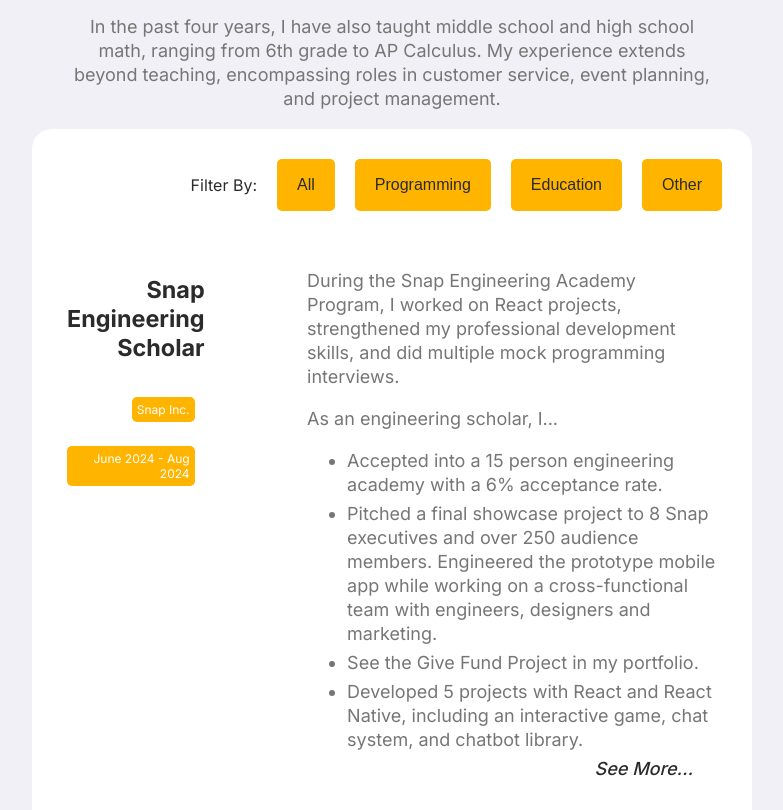
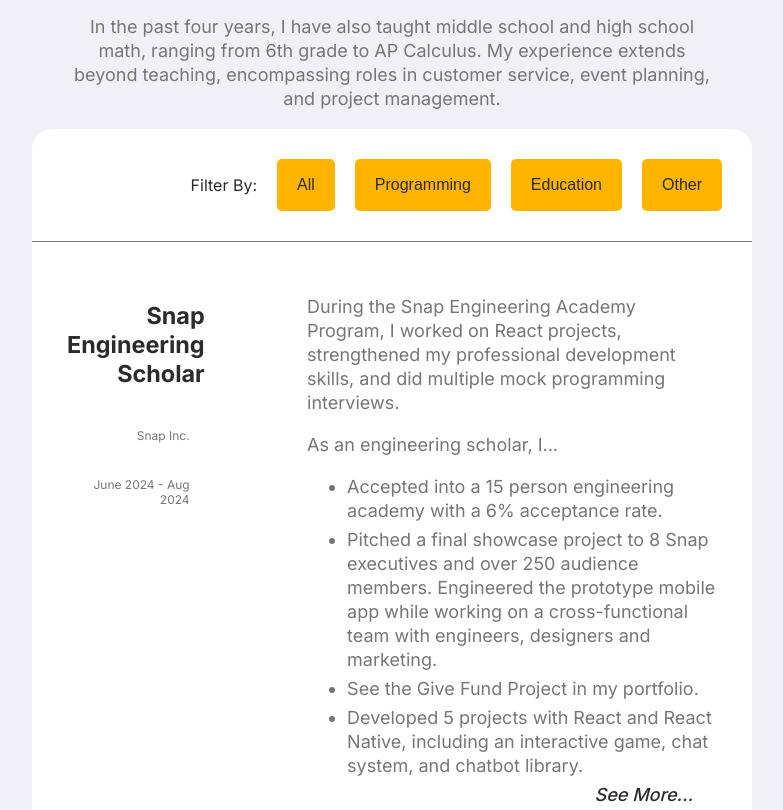
Before and after one commit to cindyawho/cindyawho.github.io, a plain HTML site: page index.html in a window 1280 px wide. Shown: the part 2369-3179 px from the top of the page, without its empty margins (408-1191 px from the left). Drawn offline with Linux system fonts and the light colour scheme.

Commit message:
Update work experience styling

```diff
--- a/style.css
+++ b/style.css
@@ -301,7 +301,8 @@ button:hover{
   box-sizing: border-box;
   border-radius: 20px 20px 0 0;
   background-color: var(--white);
-  padding: 30px 30px 5px 30px;
+  border-bottom: 1px solid var(--gray_SubText);
+  padding: 30px;
   width: 100%;
   display: flex;
   justify-content: flex-end;
@@ -324,13 +325,13 @@ button:hover{
 }
 
 .workJobDates p{
-  background-color: var(--darkGold_Button);
+  /* background-color: var(--darkGold_Button); */
   border-radius: 5px;
   display: inline-block;
   right: 0;
   left: auto;
   padding: 5px;
-  color: var(--white);
+  color: var(--gray_SubText);
   text-align: right;
   font-size: var(--fs-12);
 }
@@ -678,6 +679,9 @@ button:hover{
     flex-wrap: wrap;
     gap: 5px;
   }
+  .techStack-container img{
+    /* opacity: .75; */
+  }
 
   .infoBarHide{
     display: block;
```
